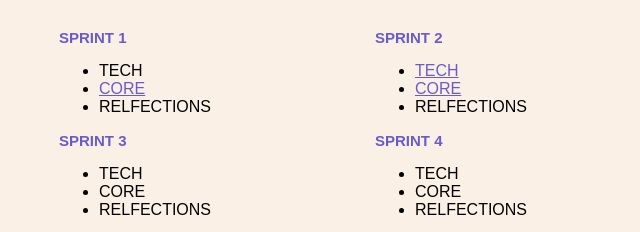
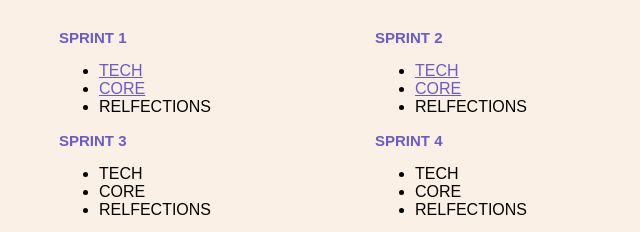
Before and after one commit to zac-arnold/zac-arnold.github.io, a plain HTML site: page index.html in a window 1280 px wide. Shown: the part 134-366 px from the top of the page, 581-1221 px from the left. Drawn offline with Linux system fonts and the light colour scheme.

Commit message:
add hyperlink for sprint 1 tech to homepage

```diff
--- a/index.html
+++ b/index.html
@@ -16,7 +16,7 @@
 <div class="rightdiv">
 <div class="columnleft">
     <h3>SPRINT 1</h3>
-<ul><LI>TECH</LI>
+<ul><LI><a href="blog/sprint1-technical.html">TECH</a></LI>
     <LI><a href="blog/sprint1-cultural.html">CORE</a></LI>
     <LI>RELFECTIONS</LI></ul>
     <h3>SPRINT 3</h3>
```
